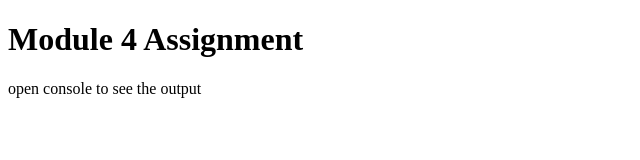
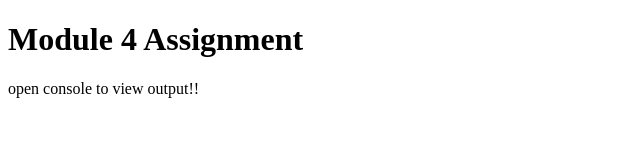
Before and after one commit to Polkam-Vineeth/Module-4, a plain HTML site: page index.html in a window 1280 px wide. Shown: the full height of the page, 0-640 px from the left. Drawn offline with Linux system fonts and the light colour scheme.

Commit message:
Module 4 Assignment

```diff
--- a/index.html
+++ b/index.html
@@ -9,6 +9,6 @@
 </head>
 <body>
   <h1>Module 4 Assignment</h1>
-  <p>open console to see the output</p>
+  <p>open console to view output!!</p>
 </body>
 </html>
```
Also changed, not shown: 1 other file.
